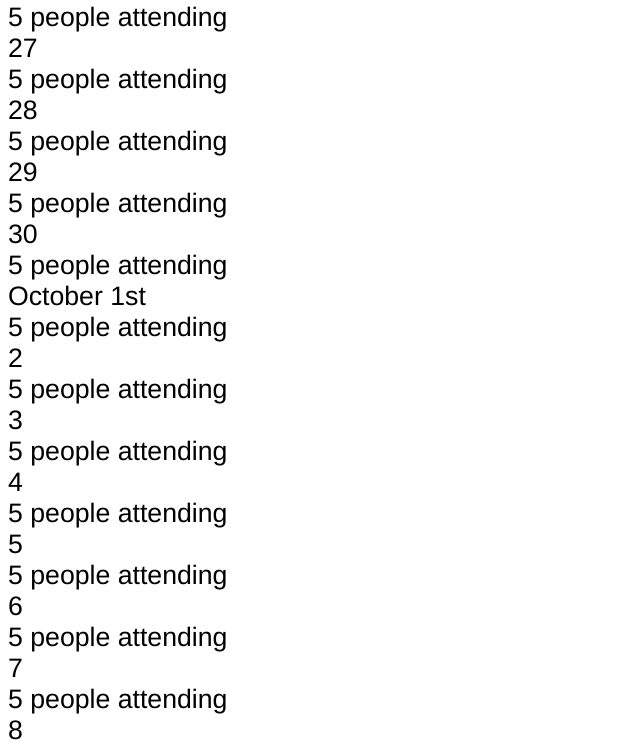
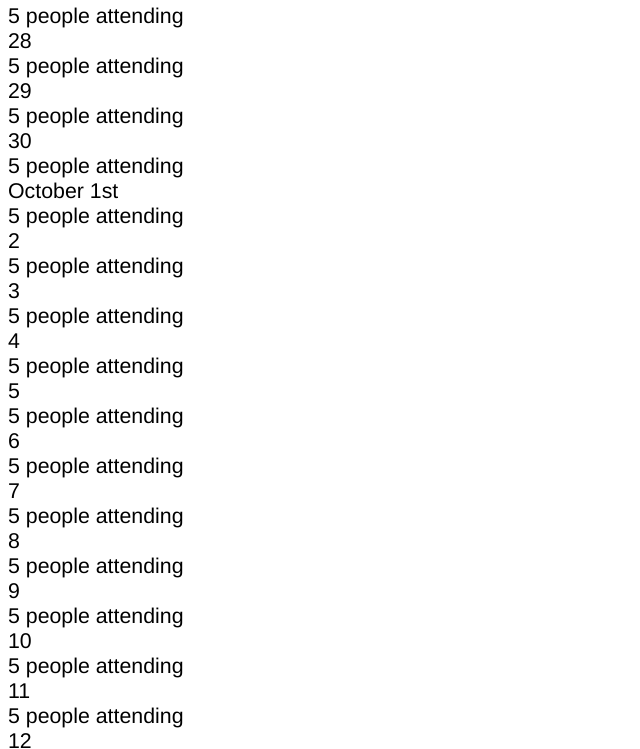
Before and after one commit to InspiredGoat/calshare, a plain HTML site: page out.html in a window 1280 px wide. Shown: the part 254-1003 px from the top of the page, without its empty margins (0-640 px from the left). Drawn offline with Linux system fonts and the light colour scheme.

Commit message:
commit before github push

```diff
--- a/styles.css
+++ b/styles.css
@@ -8,7 +8,7 @@
 
 
 html {
-	font-size: 20pt;
+	font-size: 16pt;
 	font-family: Helvetica;
 }
 
```
Also changed, not shown: index.html (+1 -1 lines).
